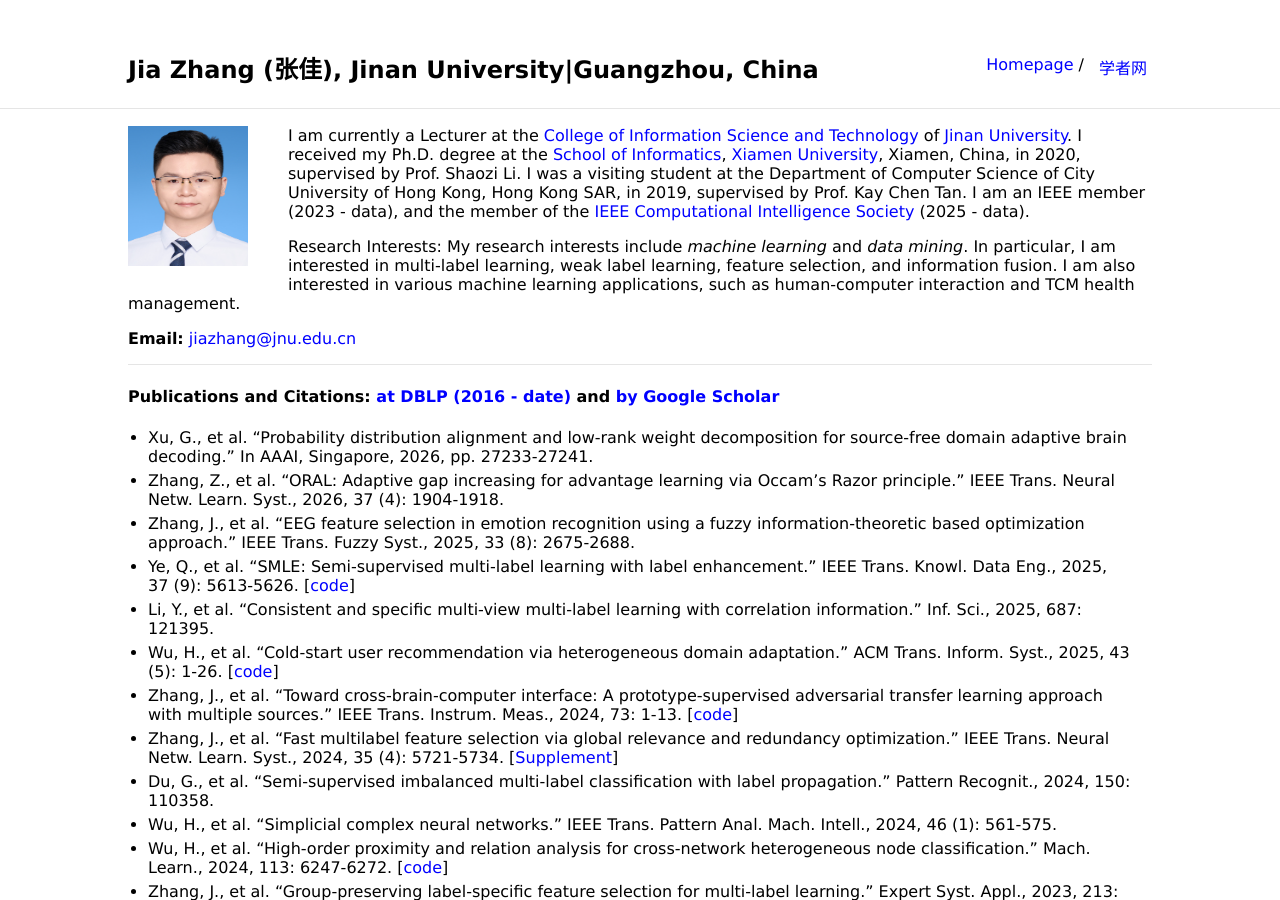
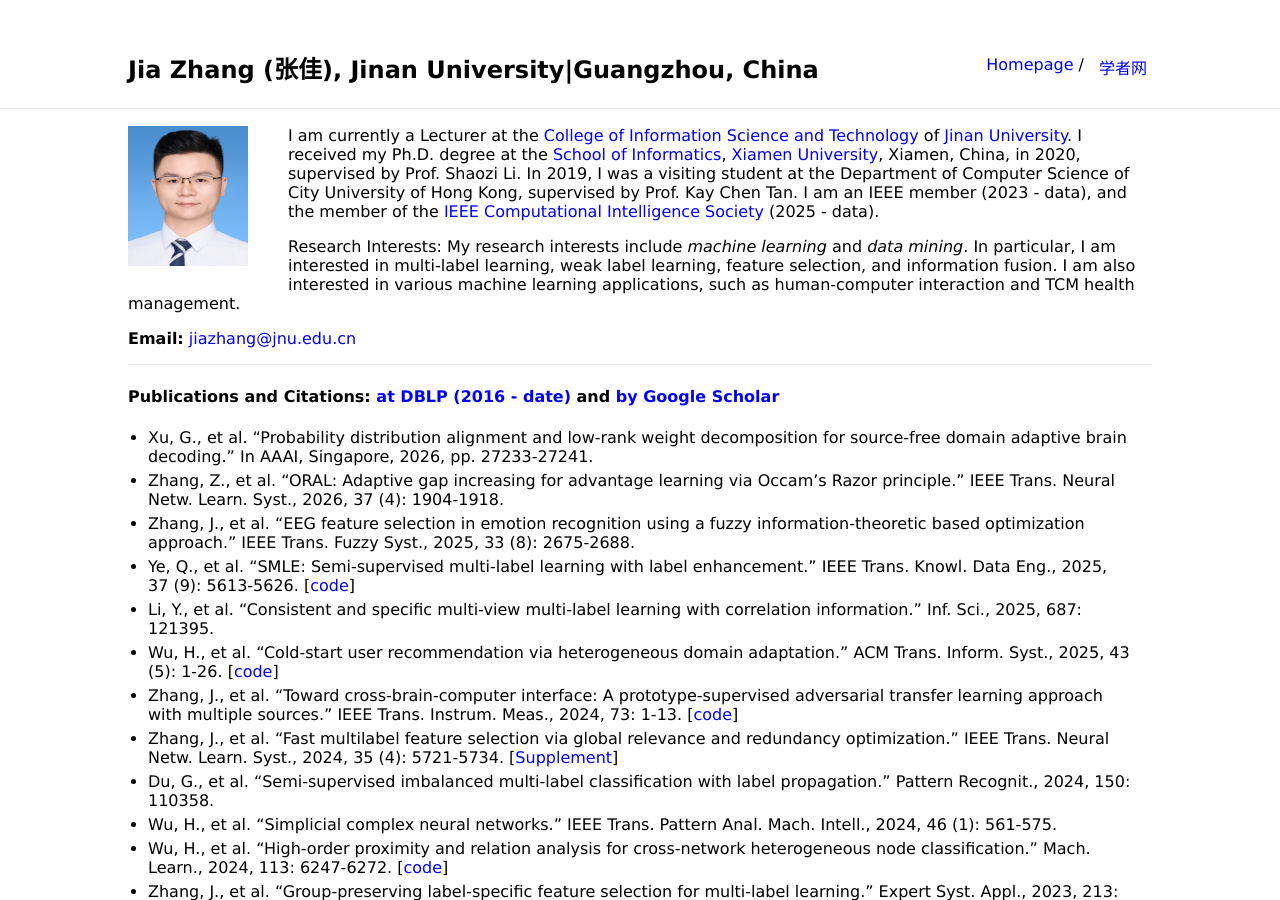
Before and after one commit to jiazhang-ml/jiazhang-ml.github.io, a Jekyll site: the page built from index.md, in a window 1280 px wide and 900 px high. Built offline with Jekyll 4.4.1, drawn with Linux system fonts in a browser that asks for light colours.

Commit message:
Update index.md

```diff
--- a/index.md
+++ b/index.md
@@ -5,7 +5,7 @@ layout: default
 
 <img class="profile-picture" src="jiazhang.jpg">
 
-I am currently a Lecturer at the [College of Information Science and Technology](https://xxxy.jnu.edu.cn/main.htm) of [Jinan University](https://www.jnu.edu.cn/). I received my Ph.D. degree at the [School of Informatics](https://informatics.xmu.edu.cn/), [Xiamen University](https://www.xmu.edu.cn/), Xiamen, China, in 2020, supervised by Prof. Shaozi Li. I was a visiting student at the Department of Computer Science of City University of Hong Kong, Hong Kong SAR, in 2019, supervised by Prof. Kay Chen Tan. I am an IEEE member (2023 - data), and the member of the [IEEE Computational Intelligence Society](https://cis.ieee.org/) (2025 - data).
+I am currently a Lecturer at the [College of Information Science and Technology](https://xxxy.jnu.edu.cn/main.htm) of [Jinan University](https://www.jnu.edu.cn/). I received my Ph.D. degree at the [School of Informatics](https://informatics.xmu.edu.cn/), [Xiamen University](https://www.xmu.edu.cn/), Xiamen, China, in 2020, supervised by Prof. Shaozi Li. In 2019, I was a visiting student at the Department of Computer Science of City University of Hong Kong, supervised by Prof. Kay Chen Tan. I am an IEEE member (2023 - data), and the member of the [IEEE Computational Intelligence Society](https://cis.ieee.org/) (2025 - data).
 
 Research Interests: My research interests include *machine learning* and *data mining*. In particular, I am interested in multi-label learning, weak label learning, feature selection, and information fusion. I am also interested in various machine learning applications, such as human-computer interaction and TCM health management.
 
```
